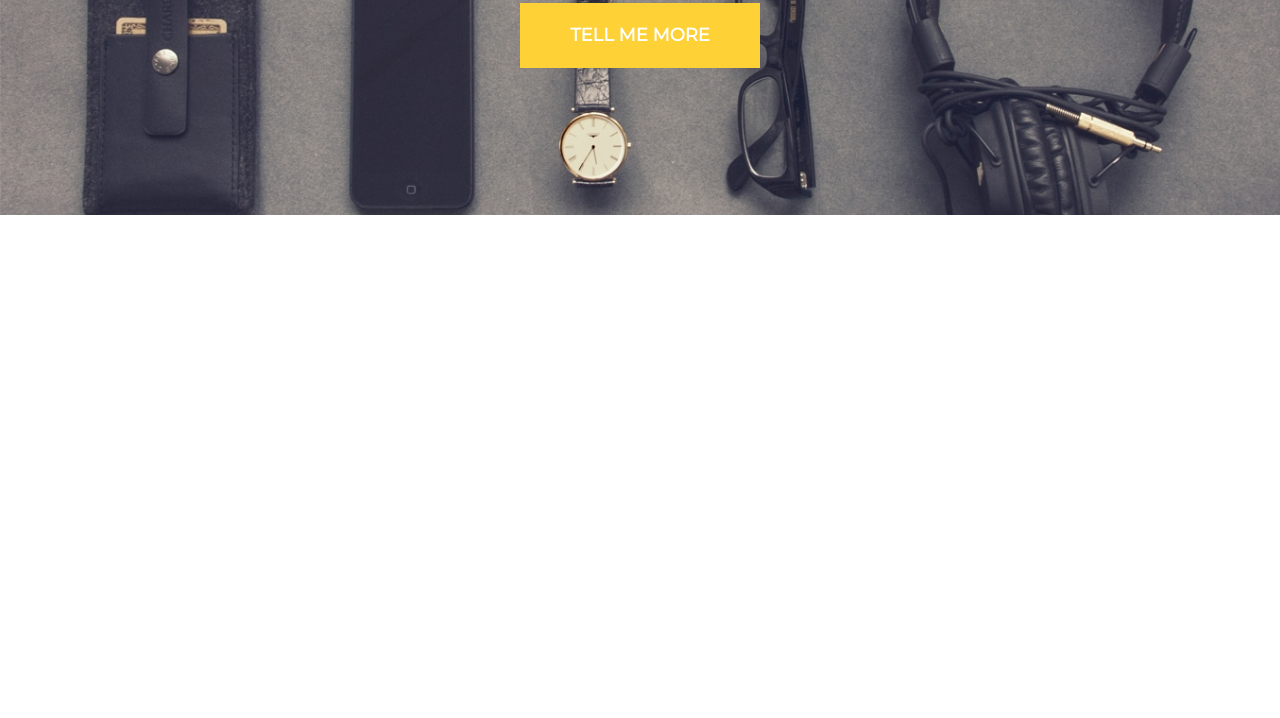
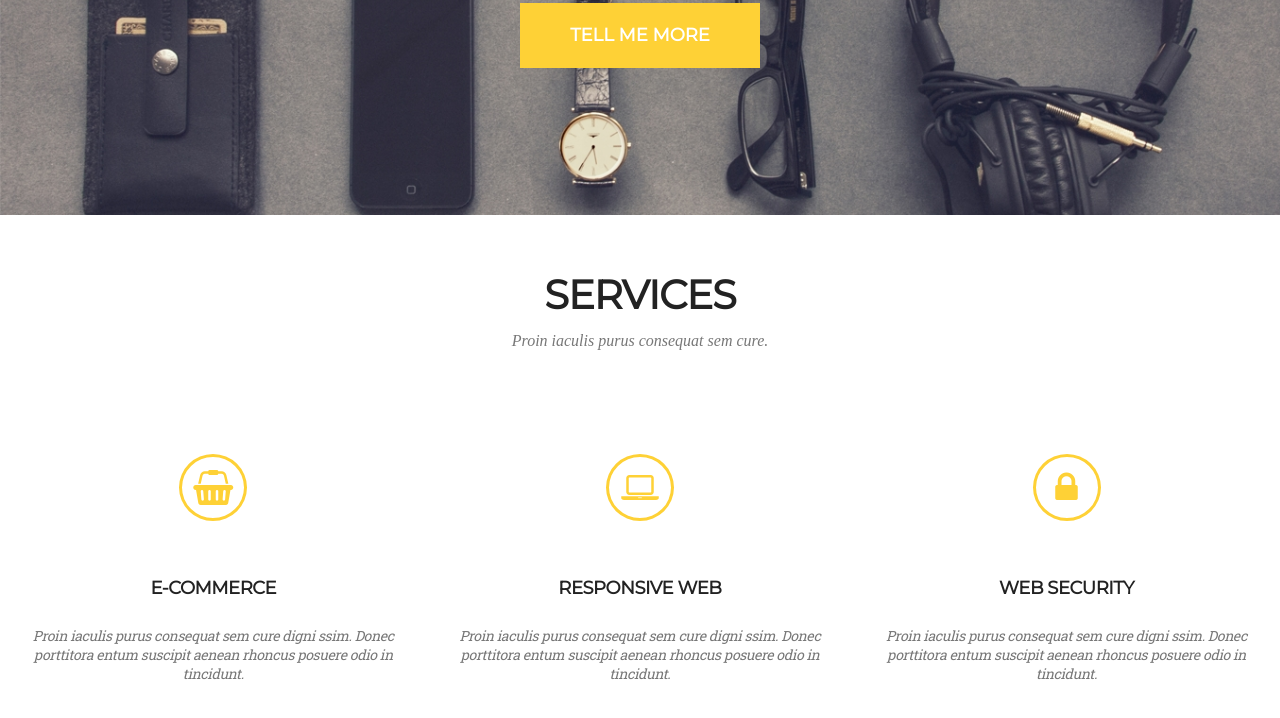
Before and after one commit to piotrmadeja/7.7, a website: page index.html in a window 1280 px wide. Shown: the part 486-1204 px from the top of the page. Before the commit the page ends 800 px from the top, so only its background shows below. Drawn offline with Linux system fonts and the light colour scheme.

Commit message:
Added Services section for site

```diff
--- a/index.html
+++ b/index.html
@@ -31,5 +31,40 @@
         </div>
       </div>
     </section>
+    <section class= "services">
+      <div class="container col-12 center">
+        <h1>Services</h1>
+        <p>Proin iaculis purus consequat sem cure.</p>
+      </div>
+      <div class="row">
+        <div class="col-4 e-commerce">
+          <button class="button">
+            <i class="fa fa-shopping-basket"></i>
+          </button>
+          <h1>E-commerce</h1>
+          <p>Proin iaculis purus consequat sem cure
+            digni ssim. Donec porttitora entum suscipit
+            aenean rhoncus posuere odio in tincidunt.</p>
+        </div>
+        <div class="col-4 responsive-web">
+          <button class="button">
+            <i class="fa fa-laptop"></i>
+          </button>
+          <h1>Responsive Web</h1>
+          <p>Proin iaculis purus consequat sem cure
+            digni ssim. Donec porttitora entum suscipit
+            aenean rhoncus posuere odio in tincidunt.</p>
+        </div>
+        <div class="col-4 web-security">
+          <button class="button">
+            <i class="fa fa-lock"></i>
+          </button>
+          <h1>Web Security</h1>
+          <p>Proin iaculis purus consequat sem cure
+            digni ssim. Donec porttitora entum suscipit
+            aenean rhoncus posuere odio in tincidunt.</p>
+        </div>
+      </div>
+    </section>
   </body>
 </html>
--- a/sass/style.scss
+++ b/sass/style.scss
@@ -1,5 +1,6 @@
   @import url("https://fonts.googleapis.com/css?family=Pacifico");
   @import url("https://fonts.googleapis.com/css?family=Montserrat");
+  @import url("https://fonts.googleapis.com/css?family=Roboto+Slab");
 
   [class*="col-"] {
     float: left;
@@ -36,6 +37,8 @@
   $Montserrat: "Montserrat", sans-serif;
   $White: #ffffff;
   $Yellow: #fed136;
+  $black: #222222;
+  $gray: #777777;
 
 * {
     box-sizing: border-box;
@@ -154,3 +157,63 @@
   .center {
     text-align: center;
   }
+
+  .services {
+    height: 568px;
+    max-width: 1400px;
+    margin: 0 auto;
+    h1 {
+      color: $black;
+      font-family: Montserrat;
+      font-size: 40px;
+      font-weight: 700;
+      line-height: 75px;
+      text-transform: uppercase;
+      letter-spacing: -1px;
+      margin: 0;
+      padding-top: 30px;
+    }
+    p {
+      color: $gray;
+      font-family: "Droid Serif";
+      font-size: 16px;
+      font-style: italic;
+      margin: 0;
+    }
+  }
+
+  .e-commerce , .responsive-web , .web-security  {
+      text-align: center;
+    h1 {
+      color: $black;
+      font-family: Montserrat;
+      font-size: 18px;
+      font-weight: 700;
+      line-height: 75px;
+      letter-spacing: -0.45px;
+    }
+    p {
+      color: $gray;
+      font-family: "Roboto Slab";
+      font-size: 14px;
+      font-weight: 400;
+      letter-spacing: -0.35px;
+    }
+    button {
+      margin-top: 80px;
+      width: 68px;
+      height: 67px;
+      border: 3px solid $Yellow;
+      background-color: $White;
+      border-radius: 50%;
+      &:hover {
+        transform: scale(1.2);
+        transition: 0.5s;
+        cursor: pointer;
+      }
+      .fa {
+        color: $Yellow;
+        font-size: 35px;
+      }
+    }
+  }
```
Also changed, not shown: css/style.css, 1 other file.
